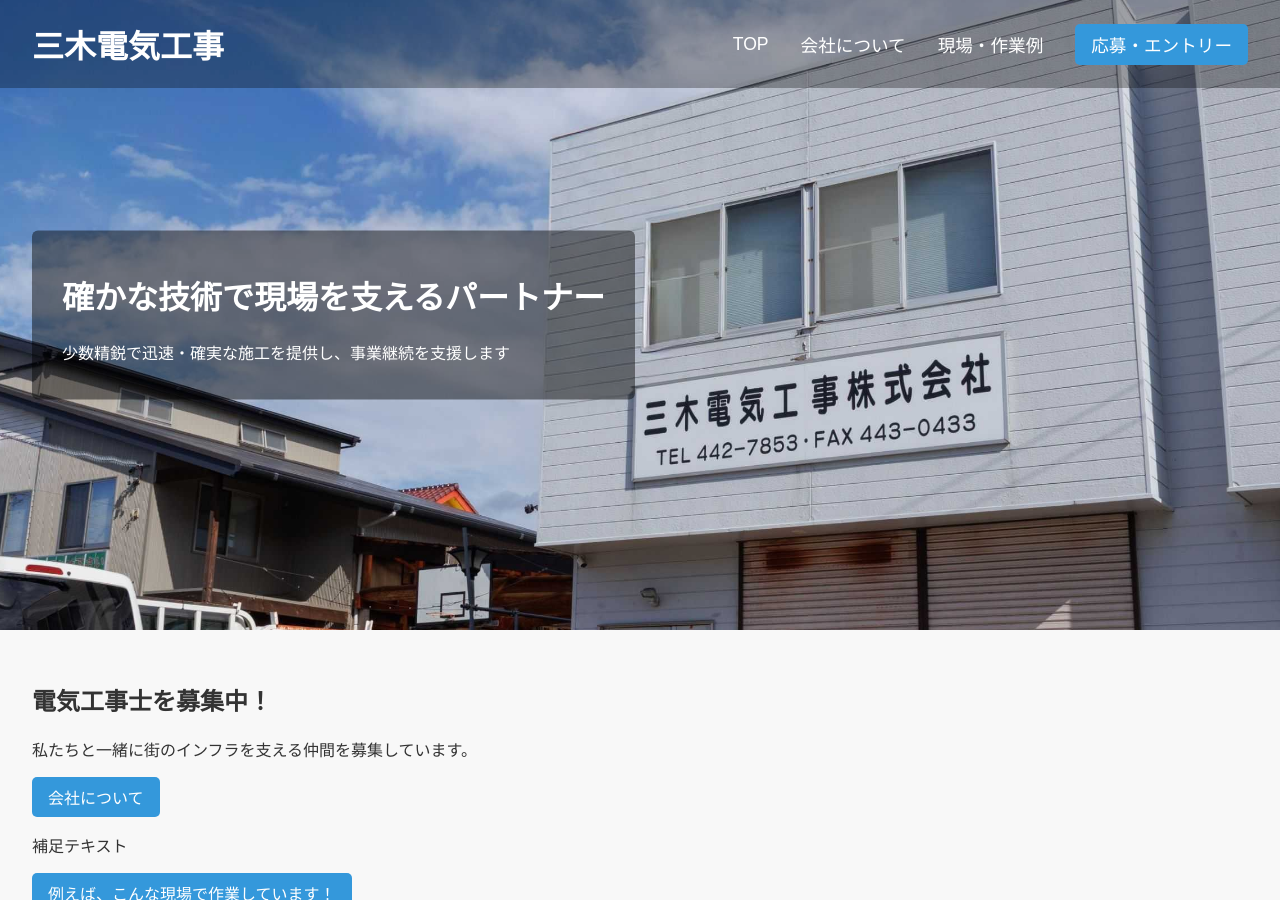
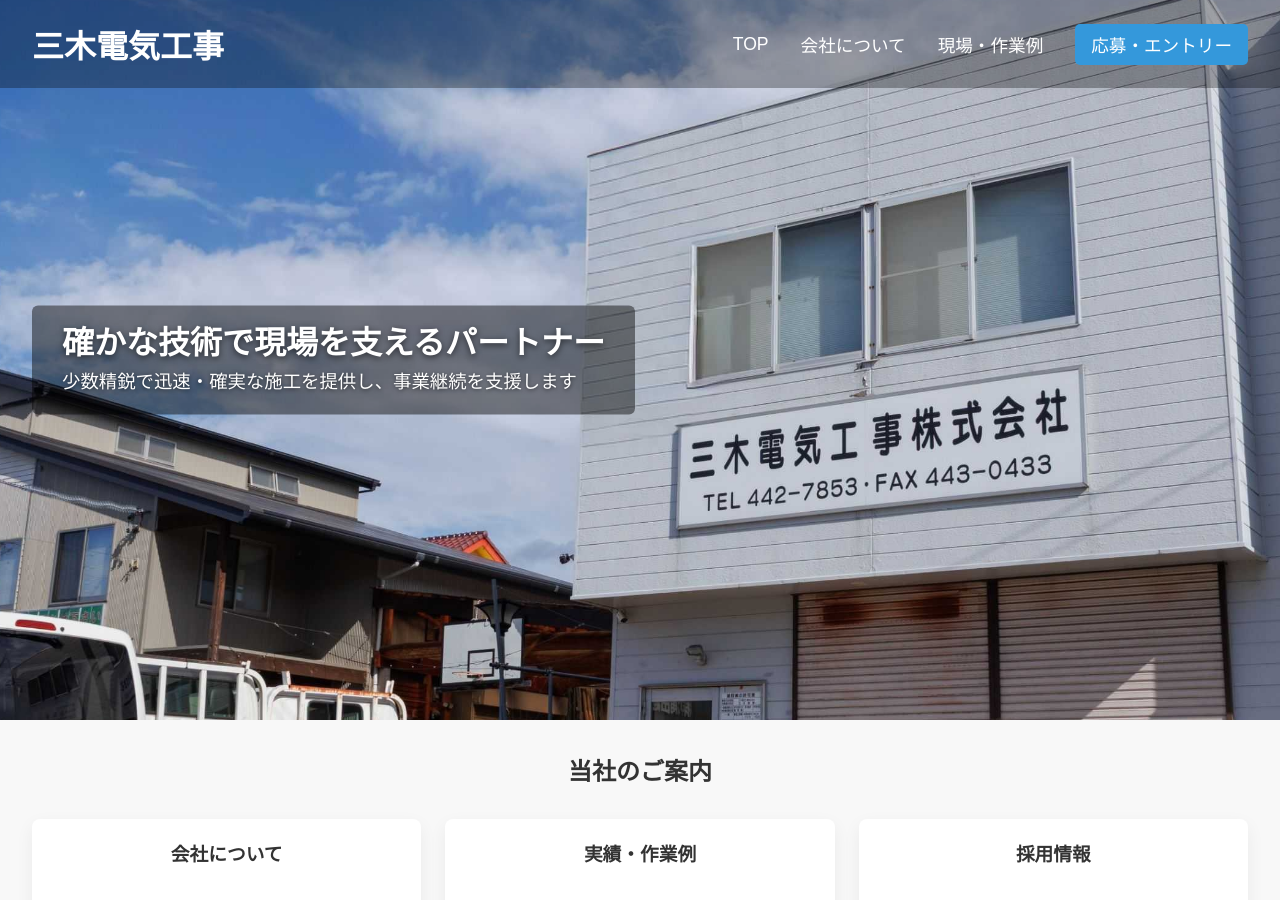
Before and after one commit to nagaryowork/mikidenki-hp, a Jekyll site: the page built from pages/index.md, in a window 1280 px wide and 900 px high. Built offline with Jekyll 4.4.1, drawn with Linux system fonts in a browser that asks for light colours; some of the changed text lies outside the part shown.

Commit message:
トップページ開発

```diff
--- a/assets/css/_header.scss
+++ b/assets/css/_header.scss
@@ -1,3 +1,11 @@
+@mixin header-scrolled {
+  background-color: $primary-color;
+  nav ul li:last-child a {
+    background-color: white;
+    color: black;
+  }
+}
+
 header {
   position: fixed;
   top: 0;
@@ -24,11 +32,14 @@ header {
 
     // fixed-header の場合のみスクロールで背景色変更
     &.scrolled {
-      background-color: $primary-color;
-      nav ul li:last-child a {
-        background-color: white;
-        color: black;
-      }
+      @include header-scrolled;
+    }
+  }
+
+  @media (max-width: $bp-md) {
+    /* 小画面では透明ヘッダーを無効化して常に通常背景にする */
+    &.fixed-header {
+      @include header-scrolled;
     }
   }
 
--- a/assets/css/_main.scss
+++ b/assets/css/_main.scss
@@ -18,61 +18,3 @@ body {
 section{
   padding: 2rem;
 }
-
-.hero-slider {
-  position: relative;
-  width: 100%;
-  height: 70vh;
-  overflow: hidden;
-  .slide {
-    position: absolute;
-    top: 0;
-    left: 0;
-    width: 100%;
-    height: 100%;
-    background-size: 110%;
-    background-position: center;
-    opacity: 0;
-    transition: opacity 1s cubic-bezier(0.4, 0, 0.2, 1);
-
-    /* パン＆ズーム用アニメーション: 表示中に画像を120%まで拡大し、左上から右下へ移動 */
-    background-repeat: no-repeat;
-
-    &.active {
-      opacity: 1;
-      animation: heroPanZoom 10s cubic-bezier(0, 0, 1, 1) ;
-    }
-  }
-
-  .overlay {
-    position: absolute;
-    top: 50%;
-    left: 2rem; /* ページの内側余白に合わせる */
-    transform: translateY(-50%);
-    text-align: left;
-    color: #fff;
-    background: rgba(0, 0, 0, 0.45);
-    padding: 20px 30px;
-    border-radius: 6px;
-    max-width: calc(100% - 4rem);
-  }
-
-  /* モバイルでは余白を小さくしてボックス幅を広げる */
-  @media (max-width: 600px) {
-    .overlay {
-      left: 1rem;
-      padding: 16px 20px;
-      max-width: calc(100% - 2rem);
-      font-size: 0.95rem;
-    }
-  }
-}
-
-@keyframes heroPanZoom {
-  0% {
-    background-position: left top;
-  }
-  100% {
-    background-position: right bottom;
-  }
-}
--- a/assets/css/_variables.scss
+++ b/assets/css/_variables.scss
@@ -4,3 +4,8 @@ $text-color: #333;
 $bg-color: #f8f8f8;
 $font-family: 'Noto Sans JP', sans-serif;
 $header-height: 5.5rem;
+// ブレークポイント
+$bp-lg: 900px;
+$bp-md: 700px;
+$bp-sm: 600px;
+$bp-xs: 430px;
--- a/assets/css/pages/_index.scss
+++ b/assets/css/pages/_index.scss
@@ -1,14 +1,126 @@
-.index {
-  section {
-    padding: 2rem;
-    text-align: center;
+.hero-slider {
+  position: relative;
+  width: 100%;
+  aspect-ratio: 16 / 9;
+  height: min(70vh, calc(100vw * aspect-ratio));
+  overflow: hidden;
+  @media (max-width: $bp-md) {
+    margin-top: $header-height;
+  }
 
-    h2 {
-      margin-bottom: 1rem;
+  .slide {
+    position: absolute;
+    top: 0;
+    left: 0;
+    width: 100%;
+    height: 100%;
+    background-size: 120%;
+    background-position: center;
+    opacity: 0;
+    transition: opacity 1s cubic-bezier(0.4, 0, 0.2, 1);
+    background-repeat: no-repeat;
+
+    &.active {
+      opacity: 1;
+      animation: heroPanZoom 10s cubic-bezier(0, 0, 1, 1) ;
+    }
+    @keyframes heroPanZoom {
+      0% { background-position: left top; }
+      100% { background-position: right bottom; }
+    }
+  }
+
+  .overlay {
+    position: absolute;
+    top: 50%;
+    left: 2rem;
+    transform: translateY(-50%);
+    text-align: left;
+    color: #fff;
+    background: rgba(0, 0, 0, 0.45);
+    padding: 20px 30px;
+    border-radius: 6px;
+    max-width: calc(100% - 4rem);
+    min-width: 220px;
+    @media (max-width: $bp-md) {
+      left: 1rem;
+      padding: 12px 16px;
+      max-width: calc(70% - 2rem);
+      font-size: 0.95rem;
+      background: rgba(0,0,0,0.6);
+      border-radius: 4px;
+    }
+    @media (max-width: $bp-xs) {
+      left: 0.75rem;
+      padding: 10px 12px;
+      max-width: calc(70% - 1.5rem);
+    }
+
+    h1 {
+      margin: 0 0 0.5rem 0;
+      text-shadow: 0 2px 6px rgba(0,0,0,0.6);
+      font-size: clamp(1.5rem, 2.5vw, 2.4rem);
+      line-height: 1.1;
+      @media (max-width: $bp-md) {
+        font-size: 1.4rem;
+        line-height: 1.05;
+      }
+      @media (max-width: $bp-xs) {
+        font-size: 1.2rem;
+      }
     }
 
     p {
-      margin-bottom: 1.5rem;
+      margin: 0;
+      line-height: 1.4;
+      text-shadow: 0 1px 4px rgba(0,0,0,0.6);
+      font-size: clamp(1rem, 1.8vw, 1.15rem);
+      @media (max-width: $bp-md) {
+        font-size: 0.95rem;
+      }
+      @media (max-width: $bp-xs) {
+        font-size: 0.9rem;
+      }
     }
   }
 }
+
+.index {
+  text-align: center;
+
+  h2 {
+    margin: 0 0 2rem;
+  }
+
+  p {
+    margin-bottom: 1.5rem;
+  }
+
+  .index-sections {
+    display: grid;
+    grid-template-columns: repeat(3, 1fr);
+    gap: 1.5rem;
+    align-items: stretch;
+    @media (max-width: $bp-lg) {
+      grid-template-columns: repeat(2, 1fr);
+    }
+    @media (max-width: $bp-sm) {
+      grid-template-columns: 1fr;
+    }
+
+    .index-card {
+      background: #ffffff;
+      padding: 1.25rem;
+      border-radius: 8px;
+      box-shadow: 0 6px 18px rgba(0,0,0,0.06);
+      color: $text-color;
+      display: flex;
+      flex-direction: column;
+      justify-content: space-between;
+
+      h3 {
+        margin-top: 0;
+      }
+    }
+  }
+}
--- a/pages/index.md
+++ b/pages/index.md
@@ -19,11 +19,24 @@ permalink: /
   </div>
 </div>
 <section class="index">
-  <h2>電気工事士を募集中！</h2>
-  <p>私たちと一緒に街のインフラを支える仲間を募集しています。</p>
-  <a href="{{ '/about/' | relative_url }}" class="btn">会社について</a>
-  <p>補足テキスト</p>
-  <a href="{{ '/work/' | relative_url }}" class="btn">例えば、こんな現場で作業しています！</a>
-  <p>補足テキスト</p>
-  <a href="{{ '/recruit/' | relative_url }}" class="btn">求人の応募、エントリーはこちら！</a>
+  <h2 class="sr-only">当社のご案内</h2>
+  <div class="index-sections">
+    <article class="index-card">
+      <h3>会社について</h3>
+      <p>創業以来、地域企業の設備を支えてきた実績があります。法人向けに安全・確実な施工を提供し、メンテナンスまで一貫して対応します。</p>
+      <a href="{{ '/about/' | relative_url }}" class="btn">会社について</a>
+    </article>
+
+    <article class="index-card">
+      <h3>実績・作業例</h3>
+      <p>オフィス・工場・商業施設など、企業向けの配線・改修・保守を多数手掛けています。現場の事例で、対応力と品質をご確認ください。</p>
+      <a href="{{ '/work/' | relative_url }}" class="btn">例えば、こんな現場で作業しています！</a>
+    </article>
+
+    <article class="index-card">
+      <h3>採用情報</h3>
+      <p>少人数体制のため一人ひとりの成長が事業に直結します。経験者は即戦力として、未経験者には丁寧な指導を行います。</p>
+      <a href="{{ '/recruit/' | relative_url }}" class="btn">求人の応募、エントリーはこちら！</a>
+    </article>
+  </div>
 </section>
```
